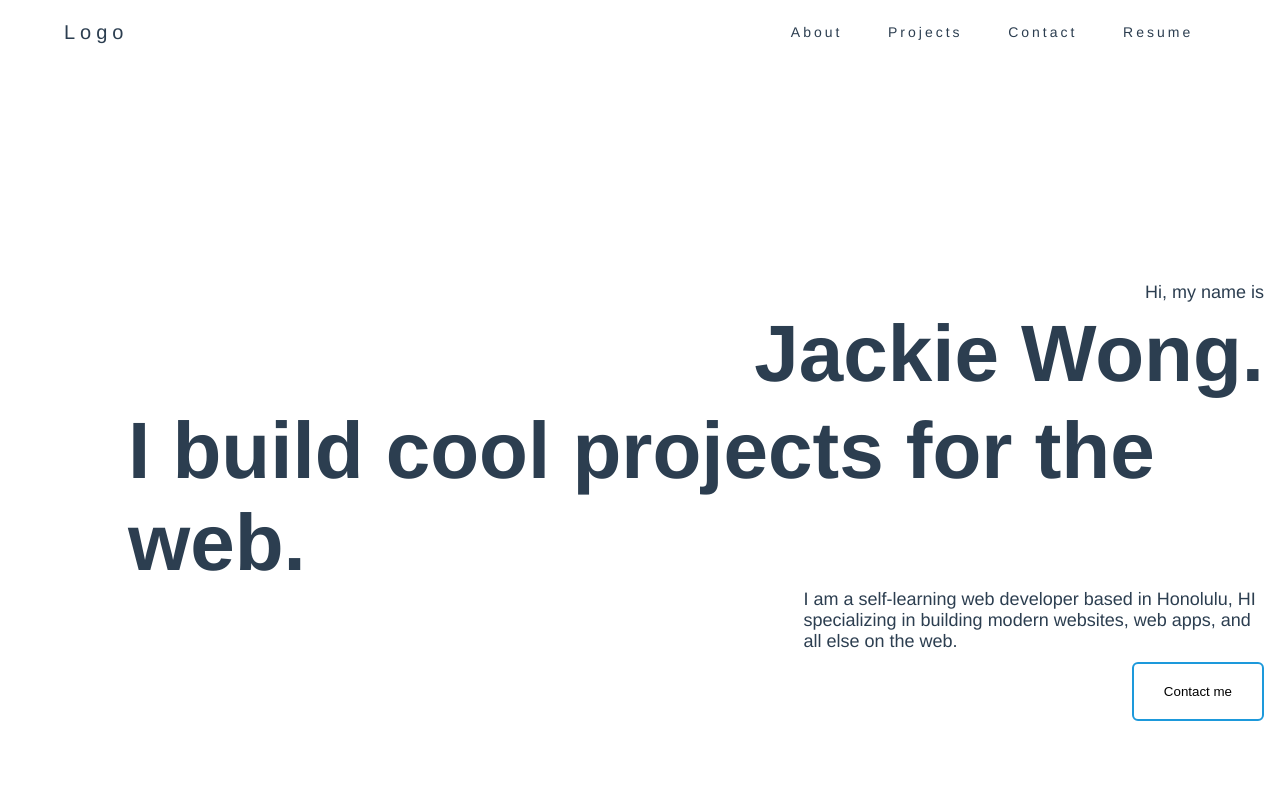
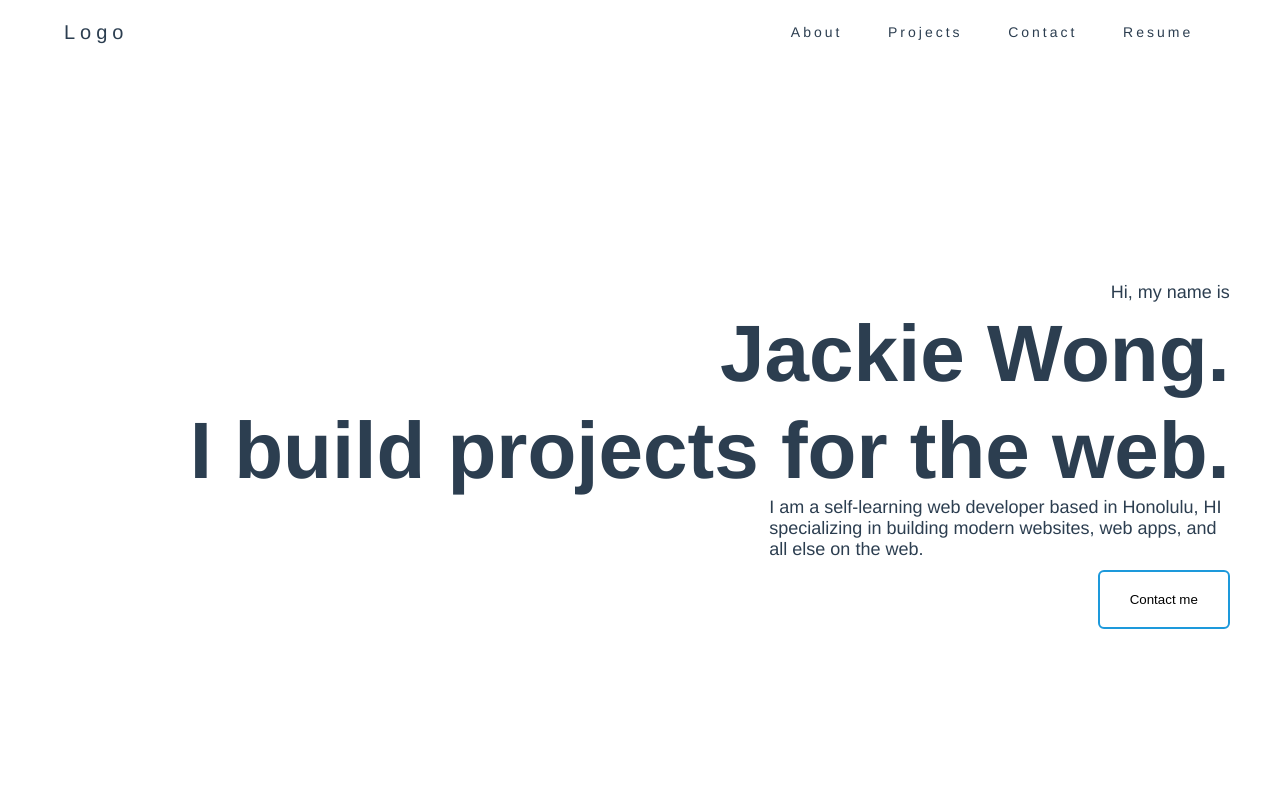
Before and after one commit to jackiewong99/portfolio, a Vue app: page / in a window 1280 px wide. Shown: the top 800 px of the page. Built offline with nearby package versions, Linux system fonts and the light colour scheme.

Commit message:
Update intro text.

```diff
--- a/src/views/Home.vue
+++ b/src/views/Home.vue
@@ -2,7 +2,7 @@
   <div class="home">
     <p>Hi, my name is</p>
     <h1 class="name">Jackie Wong.</h1>
-    <h1 class="intro">I build cool projects for the web.</h1>
+    <h1 class="intro">I build projects for the web.</h1>
     <p class="description">
       I am a self-learning web developer based in Honolulu, HI specializing in
       building modern websites, web apps, and all else on the web.
```
